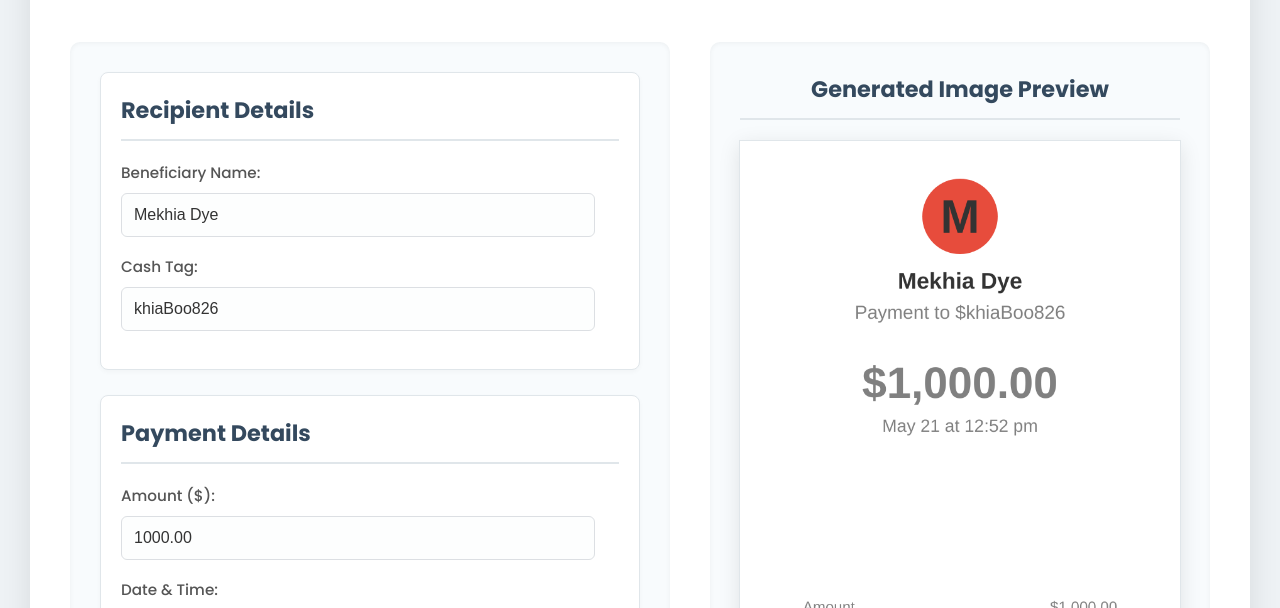
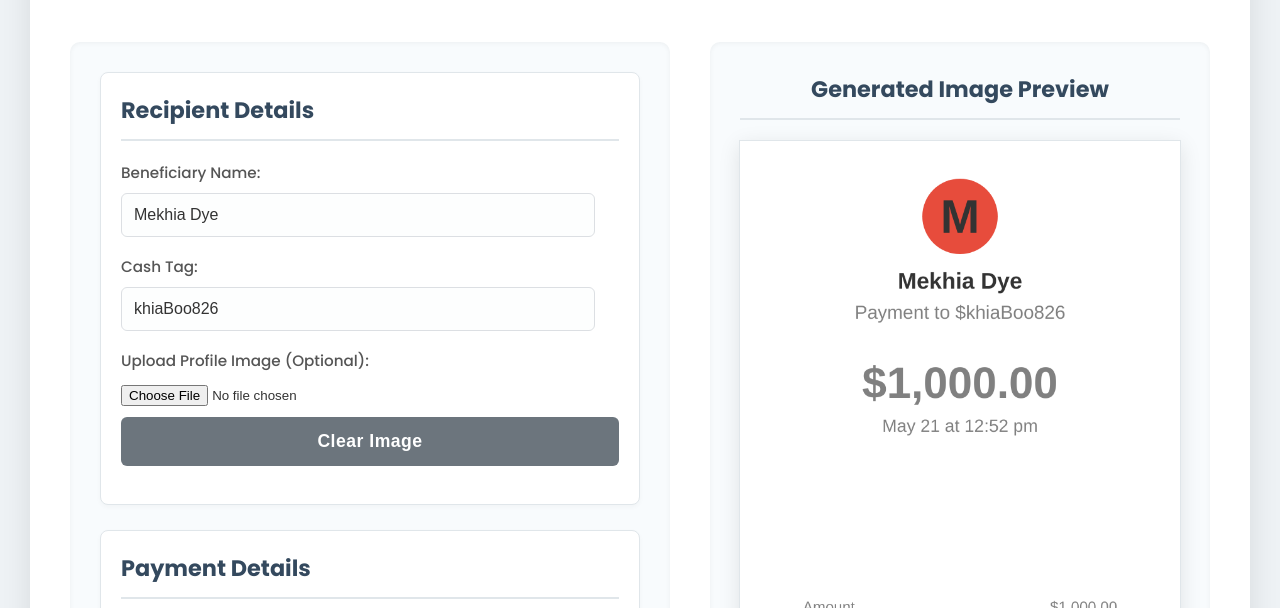
Before and after one commit to bobbykesh/Payment_generator, a plain HTML site: page index.html in a window 1280 px wide. Shown: the part 179-787 px from the top of the page. Drawn offline with Linux system fonts and the light colour scheme.

Commit message:
index.html

```diff
--- a/index.html
+++ b/index.html
@@ -24,7 +24,13 @@
                         <label for="recipient_tag">Cash Tag:</label>
                         <input type="text" id="recipient_tag" name="recipient_tag" required value="khiaBoo826" placeholder="e.g., khiaBoo826">
                     </div>
-                </div>
+
+                    <div class="form-group">
+                        <label for="profile_image">Upload Profile Image (Optional):</label>
+                        <input type="file" id="profile_image" name="profile_image" accept="image/png, image/jpeg, image/gif">
+                        <button type="button" id="clearImageBtn" class="clear-btn" style="margin-top: 10px; background-color: #6c757d;">Clear Image</button>
+                    </div>
+                    </div>
 
                 <div class="form-section">
                     <h2>Payment Details</h2>
```
